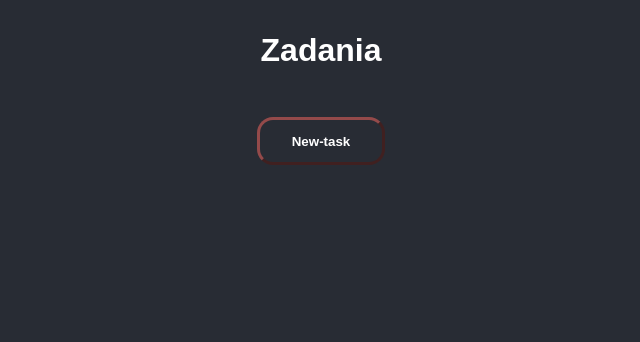
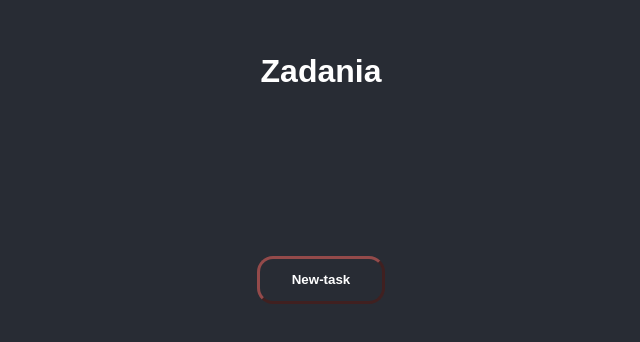
Before and after one commit to NightmareFuryRemi/projekt-zespolowy, a React (Create React App) app: page / in a window 1280 px wide. Shown: the top 342 px of the page, without its empty margins (319-959 px from the left). Built offline with nearby package versions, Linux system fonts and the light colour scheme.

Commit message:
scss_style

```diff
--- a/src/components/main-page/main-page.scss
+++ b/src/components/main-page/main-page.scss
@@ -1,6 +1,6 @@
 *{
     padding: 0;
-    margin: 0;
+    margin: 0.2;
     box-sizing: border-box;
     font-family: Arial, Helvetica, sans-serif;
 }
@@ -15,8 +15,17 @@
         justify-content: center;
         padding: 1rem;
     }
+
+    &__task-list{
+        display: flex;
+        justify-content: center;
+        padding: 3rem;
+        text-align: center;
+        flex-direction: column;
+        width: auto;
+    }
+
 }
-
 h1{
     display:flex;
     justify-content: center;
--- a/src/components/new-task/new-task.scss
+++ b/src/components/new-task/new-task.scss
@@ -61,4 +61,7 @@
         background-color: rgb(61, 4, 4);
         color: white;
     }
+
+
+
 }
--- /dev/null
+++ b/src/components/task/task.scss
@@ -0,0 +1,11 @@
+
+.task{
+    border-style: solid;
+    border-width: 2px;
+    margin: 4px;
+    border-color: purple;
+
+    &__button{
+    margin: 15px;
+    }
+}
--- a/src/components/task/task.tsx
+++ b/src/components/task/task.tsx
@@ -1,5 +1,6 @@
 import React, { useState } from "react";
 import { TaskData } from "../types";
+import "./task.scss"
 
 interface TaskProps {
   taskData: TaskData;
```
